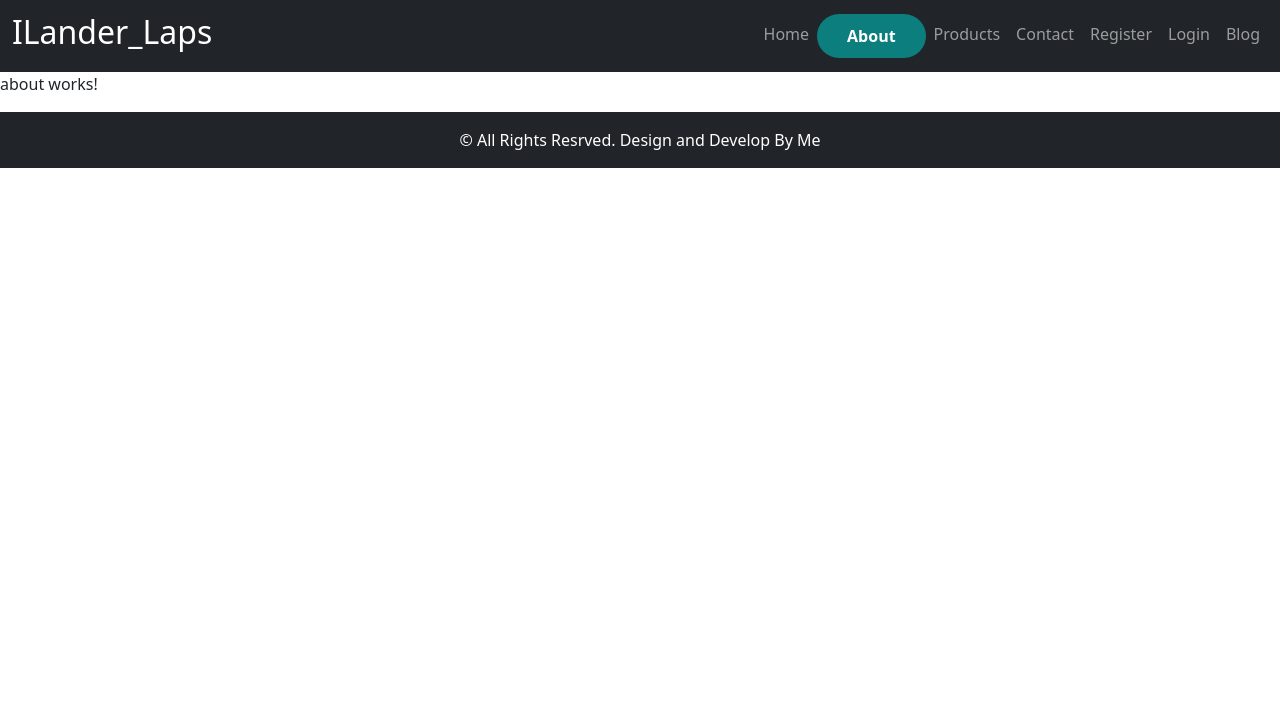
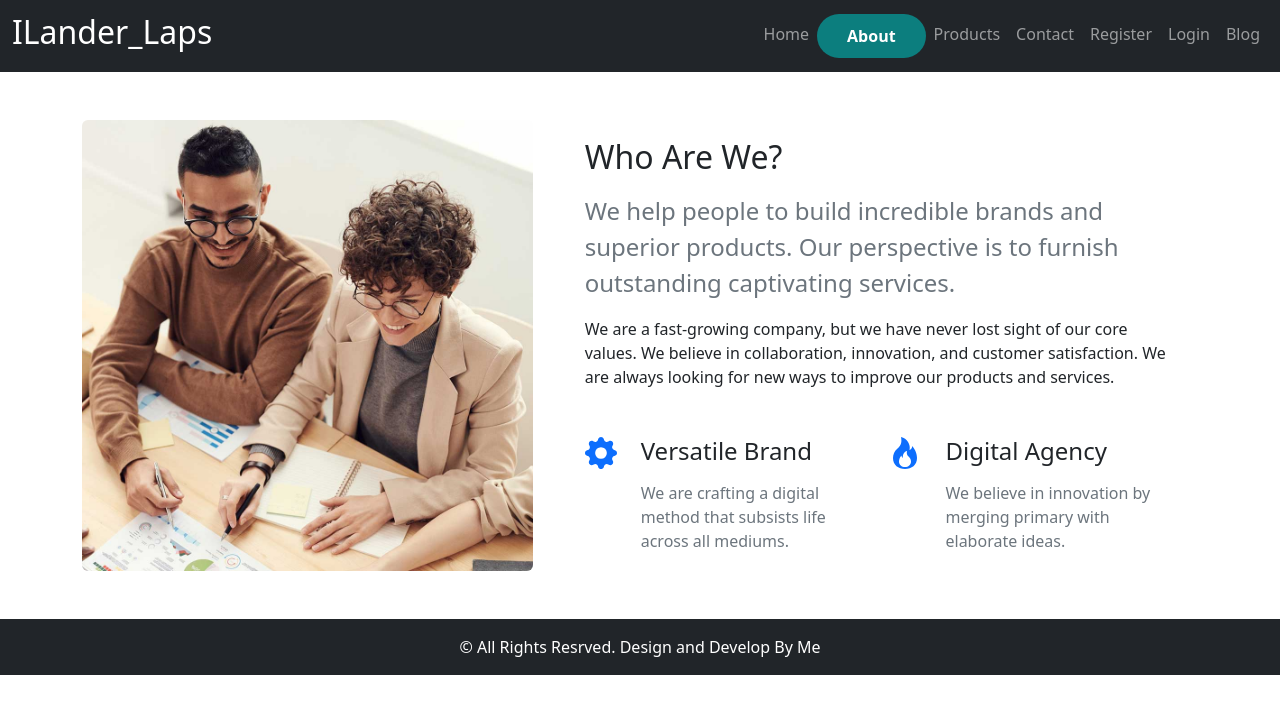
Before and after one commit to Avenkatesh1/ILander-Laps, an Angular app: page /About in a window 1280 px wide. Shown: the top 714 px of the page. Built offline with nearby package versions, Linux system fonts and the light colour scheme.

Commit message:
I have Added to About page Information #16

```diff
--- a/src/app/Pages/about/about.component.html
+++ b/src/app/Pages/about/about.component.html
@@ -1 +1,47 @@
-<p>about works!</p>
+<!-- About 1 - Bootstrap Brain Component -->
+<section class="py-3 py-md-5">
+    <div class="container">
+      <div class="row gy-3 gy-md-4 gy-lg-0 align-items-lg-center">
+        <div class="col-12 col-lg-6 col-xl-5">
+          <img class="img-fluid rounded" loading="lazy" src="../../../assets/images/about-img-1.jpg" alt="About 1">
+        </div>
+        <div class="col-12 col-lg-6 col-xl-7">
+          <div class="row justify-content-xl-center">
+            <div class="col-12 col-xl-11">
+              <h2 class="mb-3">Who Are We?</h2>
+              <p class="lead fs-4 text-secondary mb-3">We help people to build incredible brands and superior products. Our perspective is to furnish outstanding captivating services.</p>
+              <p class="mb-5">We are a fast-growing company, but we have never lost sight of our core values. We believe in collaboration, innovation, and customer satisfaction. We are always looking for new ways to improve our products and services.</p>
+              <div class="row gy-4 gy-md-0 gx-xxl-5X">
+                <div class="col-12 col-md-6">
+                  <div class="d-flex">
+                    <div class="me-4 text-primary">
+                      <svg xmlns="http://www.w3.org/2000/svg" width="32" height="32" fill="currentColor" class="bi bi-gear-fill" viewBox="0 0 16 16">
+                        <path d="M9.405 1.05c-.413-1.4-2.397-1.4-2.81 0l-.1.34a1.464 1.464 0 0 1-2.105.872l-.31-.17c-1.283-.698-2.686.705-1.987 1.987l.169.311c.446.82.023 1.841-.872 2.105l-.34.1c-1.4.413-1.4 2.397 0 2.81l.34.1a1.464 1.464 0 0 1 .872 2.105l-.17.31c-.698 1.283.705 2.686 1.987 1.987l.311-.169a1.464 1.464 0 0 1 2.105.872l.1.34c.413 1.4 2.397 1.4 2.81 0l.1-.34a1.464 1.464 0 0 1 2.105-.872l.31.17c1.283.698 2.686-.705 1.987-1.987l-.169-.311a1.464 1.464 0 0 1 .872-2.105l.34-.1c1.4-.413 1.4-2.397 0-2.81l-.34-.1a1.464 1.464 0 0 1-.872-2.105l.17-.31c.698-1.283-.705-2.686-1.987-1.987l-.311.169a1.464 1.464 0 0 1-2.105-.872l-.1-.34zM8 10.93a2.929 2.929 0 1 1 0-5.86 2.929 2.929 0 0 1 0 5.858z" />
+                      </svg>
+                    </div>
+                    <div>
+                      <h2 class="h4 mb-3">Versatile Brand</h2>
+                      <p class="text-secondary mb-0">We are crafting a digital method that subsists life across all mediums.</p>
+                    </div>
+                  </div>
+                </div>
+                <div class="col-12 col-md-6">
+                  <div class="d-flex">
+                    <div class="me-4 text-primary">
+                      <svg xmlns="http://www.w3.org/2000/svg" width="32" height="32" fill="currentColor" class="bi bi-fire" viewBox="0 0 16 16">
+                        <path d="M8 16c3.314 0 6-2 6-5.5 0-1.5-.5-4-2.5-6 .25 1.5-1.25 2-1.25 2C11 4 9 .5 6 0c.357 2 .5 4-2 6-1.25 1-2 2.729-2 4.5C2 14 4.686 16 8 16Zm0-1c-1.657 0-3-1-3-2.75 0-.75.25-2 1.25-3C6.125 10 7 10.5 7 10.5c-.375-1.25.5-3.25 2-3.5-.179 1-.25 2 1 3 .625.5 1 1.364 1 2.25C11 14 9.657 15 8 15Z" />
+                      </svg>
+                    </div>
+                    <div>
+                      <h2 class="h4 mb-3">Digital Agency</h2>
+                      <p class="text-secondary mb-0">We believe in innovation by merging primary with elaborate ideas.</p>
+                    </div>
+                  </div>
+                </div>
+              </div>
+            </div>
+          </div>
+        </div>
+      </div>
+    </div>
+  </section>
```
Also changed, not shown: src/assets/images/about-img-1.jpg (added).
